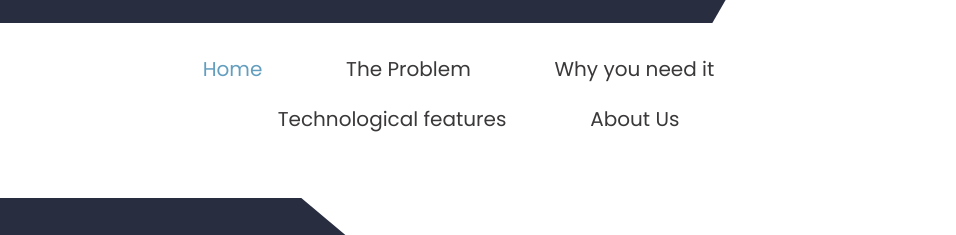
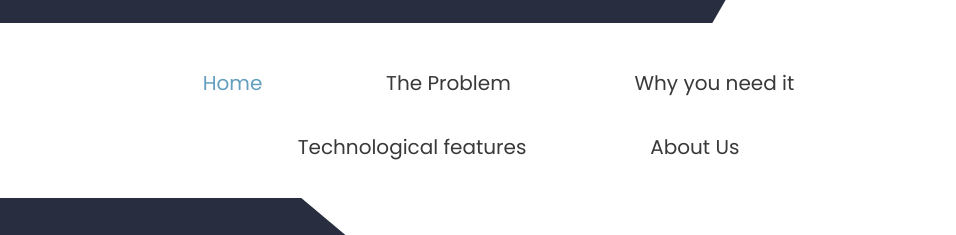
Before and after one commit to 1997radhika/1997radhika.github.io, a plain HTML site: page index.html in a window 1280 px wide. Shown: the top 235 px of the page, 324-1280 px from the left. Drawn offline with Linux system fonts and the light colour scheme.

Commit message:
Update style.css

```diff
--- a/css/style.css
+++ b/css/style.css
@@ -99,9 +99,13 @@ h5 {
      outline: none;
 }
  ul, li, ol {
-     margin: 0px;
-     padding: 0px;
-     list-style: none;
+      display: block;
+  list-style-type: disc;
+  margin-top: 1em;
+  margin-bottom: 1 em;
+  margin-left: 0;
+  margin-right: 0;
+  padding-left: 40px;
 }
 p {
     margin: 0px;
```
